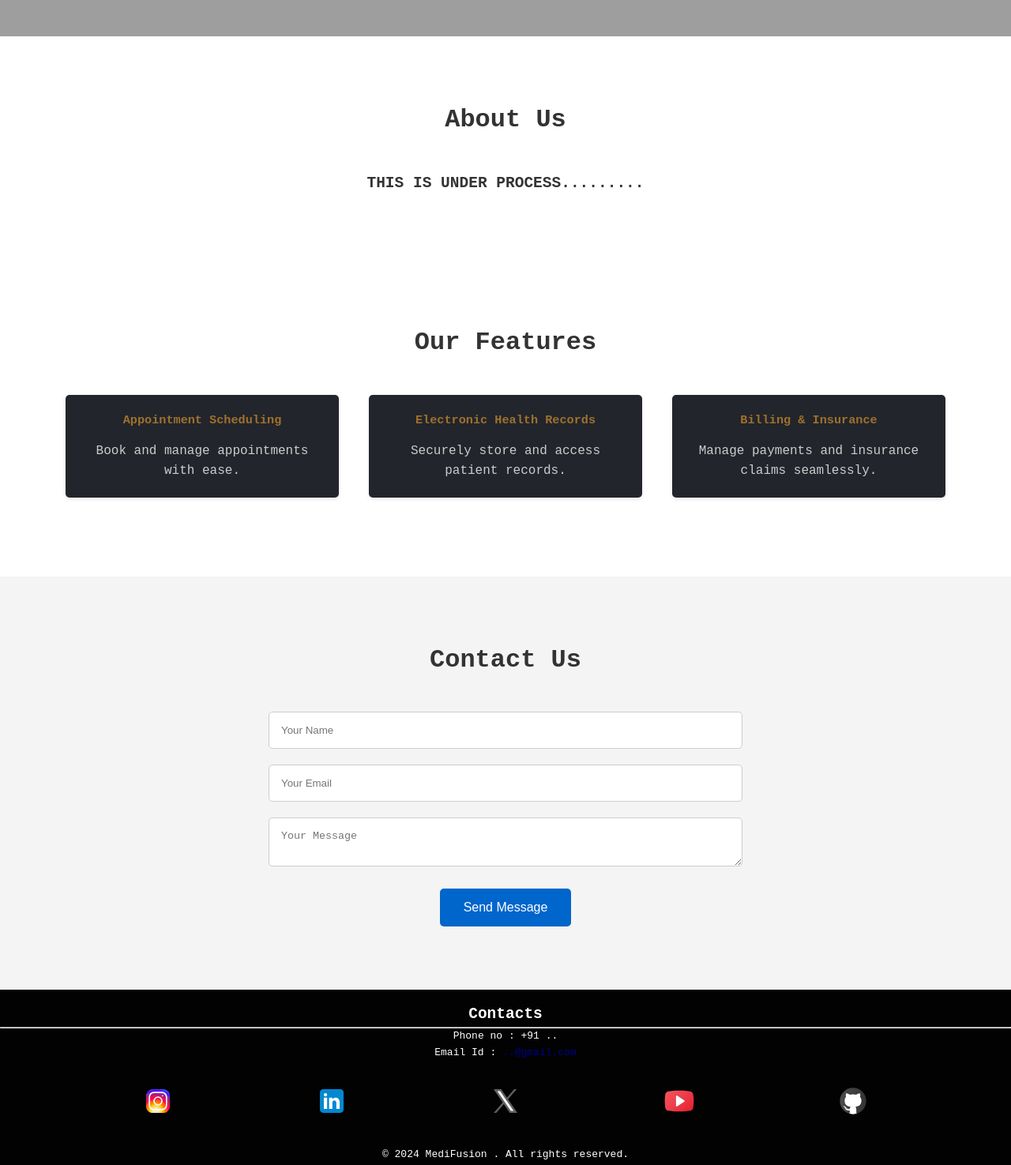
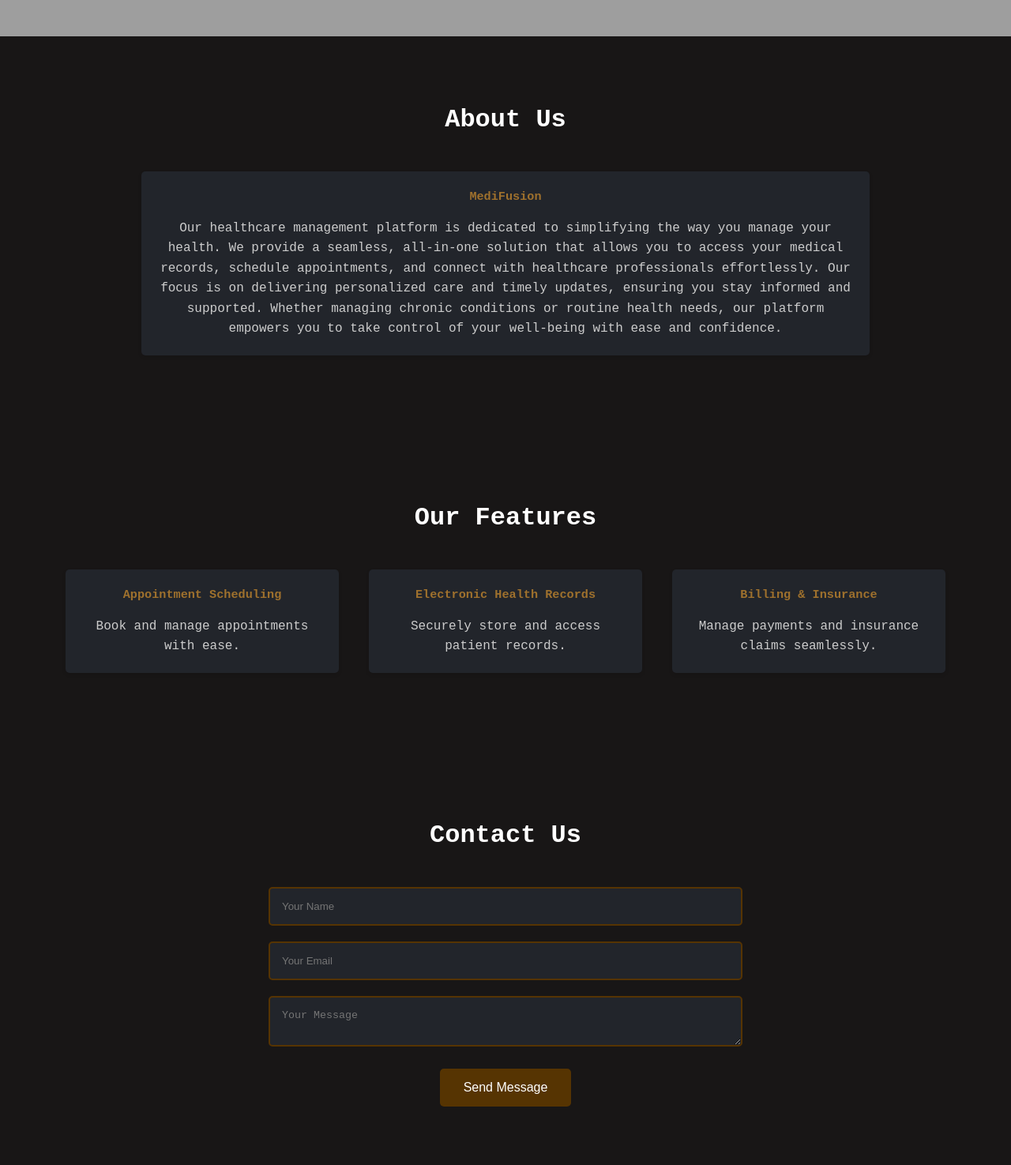
Before and after one commit to pulkitupadhay/HealtCare, a plain HTML site: page index.html in a window 1280 px wide. Shown: the part 720-2195 px from the top of the page at 79% size. Drawn offline with Linux system fonts and the light colour scheme; grey boxes are pictures that could not be loaded.

Commit message:
changed thee bg color aNd fint andd designn

```diff
--- a/index.html
+++ b/index.html
@@ -31,11 +31,13 @@
     <nav class="navbar">
         <div class="container">
             <div class="logo">
-                <a href="index.html" style="display: inline; font-family:Protest Guerrilla;">MediFusion</a>
+                <a href="index.html" style="display: inline; font-family:Protest Guerrilla;">MediFusion
+        </a>
             </div>
             <ul class="nav-links">
                 <li><a href="index.html">Home</a></li>
                 <li><a href="login.html">Login</a></li>
+                <li><a href="#about">About Us</a></li>
                 <li><a href="#features">Features</a></li>
                 <li><a href="#contact">Contact</a></li>
             </ul>
@@ -53,11 +55,16 @@
     </section>
 
 <!--About Section -->
-<section id="features" class="features">
+<section id="about" class="features">
     <div class="container">
         <h2>About Us</h2>
-        <h1>THIS IS UNDER PROCESS.........</h1>
+        <div class="feature-cards" >
+        <div class="card" style="width: 80%;">
+            <h3>MediFusion</h3>
+            <p>Our healthcare management platform is dedicated to simplifying the way you manage your health. We provide a seamless, all-in-one solution that allows you to access your medical records, schedule appointments, and connect with healthcare professionals effortlessly. Our focus is on delivering personalized care and timely updates, ensuring you stay informed and supported. Whether managing chronic conditions or routine health needs, our platform empowers you to take control of your well-being with ease and confidence.</p>
+        </div>
     </div>
+</div>
 </section>
 
     <!-- Features Section -->
--- a/style.css
+++ b/style.css
@@ -138,7 +138,8 @@ animation:
 /* Features Section */
 .features {
     padding: 60px 0;
-    background-color: #fff;
+    background-color:#181616;
+    /* background-color: #fff; */
     /* background-color: #281902; */
     text-align: center;
 }
@@ -146,6 +147,7 @@ animation:
 .features h2 {
     margin-bottom: 40px;
     font-size: 32px;
+    color: white;
 }
 
 .feature-cards {
@@ -175,18 +177,22 @@ animation:
 .feature-cards .card p {
     font-size: 16px;
     color: #ccc;
+    /* color: white; */
 }
 
 /* Contact Section */
 .contact {
     padding: 60px 0;
-    background-color: #f4f4f4;
+    /* background-color: #f4f4f4; */
+    background-color:#181616;
+
     text-align: center;
 }
 
 .contact h2 {
     margin-bottom: 40px;
     font-size: 32px;
+    color: white;
 }
 
 .contact form {
@@ -200,12 +206,20 @@ animation:
     width: 100%;
     padding: 15px;
     margin-bottom: 20px;
+    background-color: #22252b;
     border: 1px solid #ccc;
     border-radius: 5px;
 }
 
+.contact form input,
+.contact form textarea,
+.contact form select:hover{
+
+    border: #563402 2px solid;
+}
+
 .contact form .btn {
-    background-color: #0066cc;
+    background-color:  #563402;
     color: #fff;
     padding: 15px 30px;
     border: none;
@@ -215,7 +229,9 @@ animation:
 }
 
 .contact form .btn:hover {
-    background-color: #005bb5;
+    background-color:#281902;
+    /* border: rgb(192, 110, 110) 2px solid; */
+    border: white 2px solid;
 }
 
 /* Footer */
@@ -256,7 +272,7 @@ footer {
 /* Login Section */
 .login-section {
     padding: 60px 0;
-    background-color: #fff;
+    background-color:whitesmoke;
     text-align: center;
 }
 
@@ -287,7 +303,7 @@ footer {
 }
 
 .login-section form .btn {
-    background-color: #0066cc;
+    background-color: #563402;
     color: #fff;
     padding: 10px 20px;
     border: none;
```
